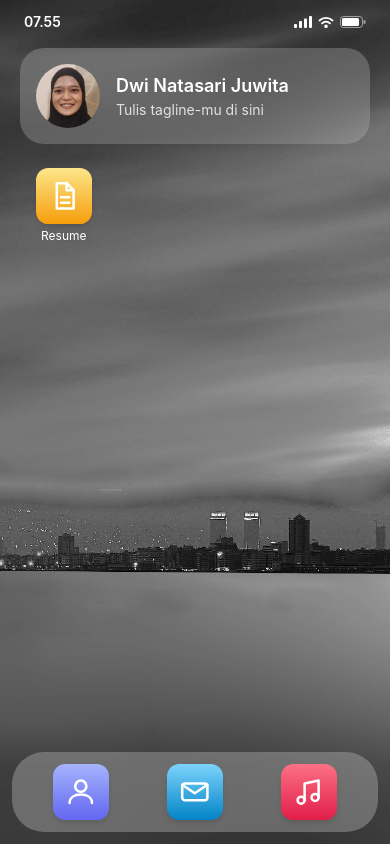
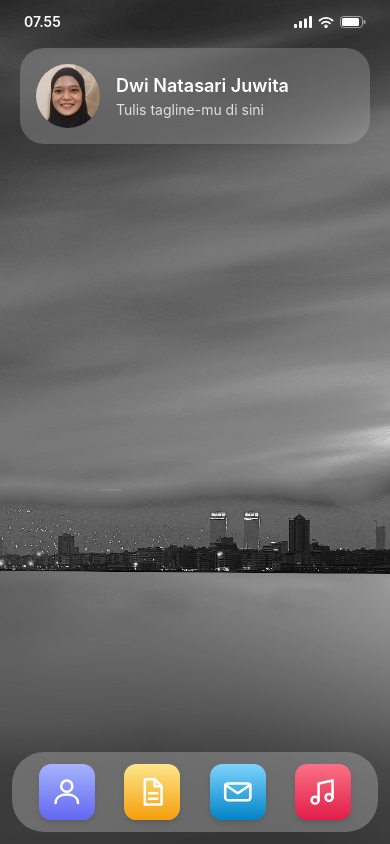
Before and after one commit to Dwinatasarijuwita/dwinatasarijuwita.github.io, a React (Vite) app: page / in a window 390 px wide. Built offline with nearby package versions, Linux system fonts and the light colour scheme.

Commit message:
Revert mobile Resume icon below the greeting
The iPhone Dock looked too spread out with three icons; keep Resume in
the Dock on mobile.

Co-Authored-By: Claude Opus 5.5 <noreply@anthropic.com>

```diff
--- a/src/components/mobile/HomeScreen.jsx
+++ b/src/components/mobile/HomeScreen.jsx
@@ -8,6 +8,8 @@ import { wallpaperStyle } from '../../lib/wallpaper'
 import AppIcon from '../AppIcon'
 import Avatar from '../Avatar'
 import AppSheet from './AppSheet'
+
+const DOCK_SIZE = 4
 
 export default function HomeScreen() {
   const [openApp, setOpenApp] = useState(null)
@@ -36,8 +38,8 @@ export default function HomeScreen() {
   }
 
   const app = apps.find((item) => item.id === openApp?.id)
-  const dockApps = apps.filter((item) => item.placement === 'dock')
-  const gridApps = apps.filter((item) => item.placement === 'desktop')
+  const dockApps = apps.slice(0, DOCK_SIZE)
+  const gridApps = apps.slice(DOCK_SIZE)
 
   return (
     <div className="fixed inset-0 flex flex-col overflow-hidden bg-cover bg-center text-white" style={wallpaperStyle}>
@@ -51,7 +53,7 @@ export default function HomeScreen() {
           </div>
         </section>
         {gridApps.length > 0 && (
-          <ul aria-label="Aplikasi" className="mt-6 grid grid-cols-4 gap-y-6">
+          <ul className="mt-6 grid grid-cols-4 gap-y-6">
             {gridApps.map((item) => (
               <li key={item.id}>
                 <LaunchButton app={item} onLaunch={launch} showLabel />
```
Also changed, not shown: 1 other file (tests, documents, lock files or other folders).
